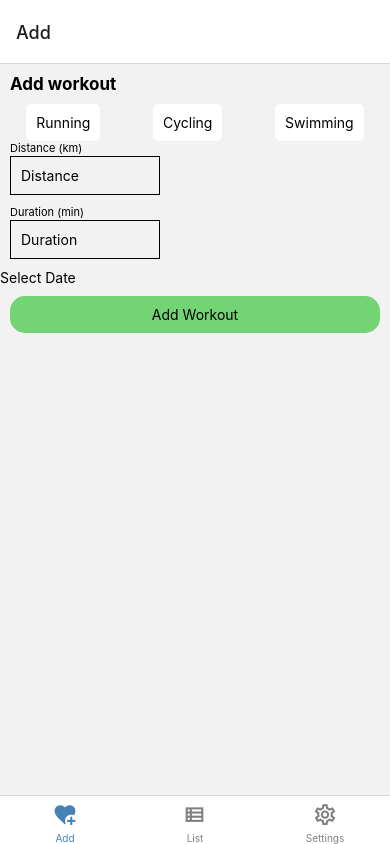
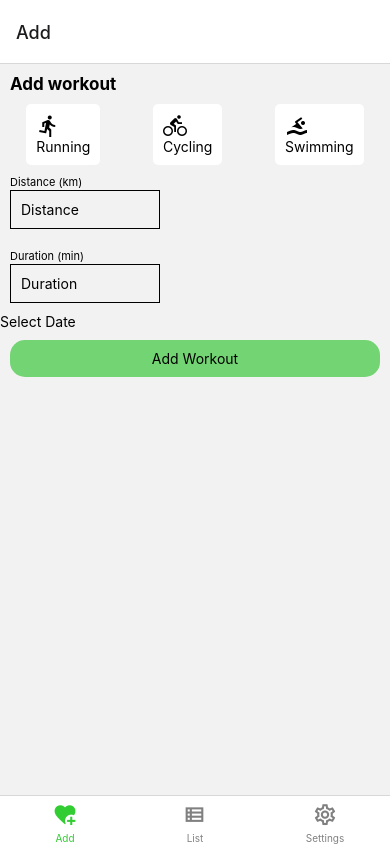
Before and after one commit to MaxPerunka/workout-diary, a React Native app: screen /Add in a window 390 px wide. Built offline with nearby package versions, Linux system fonts and the light colour scheme.

Commit message:
styling and additional stuff

```diff
--- a/App.js
+++ b/App.js
@@ -34,7 +34,7 @@ export default function App() {
             return <MaterialCommunityIcons
             name={iconName} size={size} color={color} />;
           },
-          tabBarActiveTintColor: 'steelblue',
+          tabBarActiveTintColor: 'limegreen',
           tabBarInactiveTintColor: 'gray',
         })}
       >
--- a/components/Add.js
+++ b/components/Add.js
@@ -1,8 +1,9 @@
-import { Text, TextInput, View, Pressable, Modal } from "react-native";
+import { Text, TextInput, View, Pressable, Modal, Alert } from "react-native";
 import style from "../style/style";
 import { Calendar } from "react-native-calendars";
 import React, { useContext, useState } from "react";
 import { WorkoutContext } from "./WorkoutContext";
+import { MaterialCommunityIcons } from '@expo/vector-icons';
 
 export default function Add() {
     const { addWorkout } = useContext(WorkoutContext);
@@ -17,12 +18,20 @@ export default function Add() {
         setDate(day.dateString)
     };
 
-    const handleAddWorkout = () => {
-        if (distance && duration && date) {
+     const handleAddWorkout = () => {
+        const parsedDistance = parseFloat(distance);
+        const parsedDuration = parseFloat(duration);
+
+        if (parsedDistance < 0 || parsedDuration < 0) {
+            Alert.alert('Invalid Input', 'You cant reverse time or move negatively.');
+            return;
+        }
+
+        if (parsedDistance && parsedDuration && date) {
           const newWorkout = {
             type: selectedType,
-            distance: parseFloat(distance),
-            duration: parseFloat(duration),
+            distance: parsedDistance,
+            duration: parsedDuration,
             date: date,
           };
 
@@ -49,6 +58,7 @@ export default function Add() {
           }}
           onPress={() => setSelectedType('Running')}
         >
+        <MaterialCommunityIcons name="run" size={24}/>
           <Text>Running</Text>
         </Pressable>
         <Pressable
@@ -59,6 +69,7 @@ export default function Add() {
           }}
           onPress={() => setSelectedType('Cycling')}
         >
+        <MaterialCommunityIcons name="bike" size={24}/>
           <Text>Cycling</Text>
         </Pressable>
         <Pressable
@@ -69,6 +80,7 @@ export default function Add() {
           }}
           onPress={() => setSelectedType('Swimming')}
         >
+        <MaterialCommunityIcons name="swim" size={24}/>
           <Text>Swimming</Text>
         </Pressable>
          </View>
--- a/components/List.js
+++ b/components/List.js
@@ -1,18 +1,19 @@
 import { FlatList, View, Text } from "react-native";
 import { WorkoutContext } from "./WorkoutContext";
 import { useContext } from "react";
+import style from "../style/style";
 
 export default function List() {
     const { workouts } = useContext(WorkoutContext);
 
     return(
         <View>
-            <Text>List of workouts</Text>
+            <Text style={style.title}>List of workouts</Text>
             <FlatList
                 data={workouts}
                 renderItem={({ item }) => (
                 <View>
-                    <Text>{`Type: ${item.type}, Distance: ${item.distance} km, Duration: ${item.duration} min, Date: ${item.date}`}</Text>
+                    <Text style={style.workouts}>{`Type: ${item.type}, Distance: ${item.distance} km, Duration: ${item.duration} min, Date: ${item.date}`}</Text>
                 </View>
                  )}
                  keyExtractor={(item, index) => index.toString()}
--- a/components/Settings.js
+++ b/components/Settings.js
@@ -1,10 +1,12 @@
 import { View } from "react-native";
 import { Text } from "react-native-paper";
+import { MaterialCommunityIcons } from '@expo/vector-icons';
+import style from "../style/style";
 export default function Settings() {
     return(
         <View>
-            <Text>Units</Text>
-
+            <Text style={style.title}>No miles</Text>
+            <MaterialCommunityIcons name="space-invaders" size={150} color="limegreen"/>
         </View>
     )
 }
--- a/package.json
+++ b/package.json
@@ -16,7 +16,8 @@
     "react": "18.2.0",
     "react-native": "0.73.2",
     "react-native-calendars": "^1.1304.1",
-    "react-native-paper": "^5.12.3"
+    "react-native-paper": "^5.12.3",
+    "react-native-vector-icons": "^10.0.3"
   },
   "devDependencies": {
     "@babel/core": "^7.20.0"
--- a/style/style.js
+++ b/style/style.js
@@ -23,6 +23,7 @@ export default StyleSheet.create({
         margin: 10,
     },
     minititle: {
+        marginTop: 10,
         marginLeft: 10,
         marginBottom: -9,
         fontSize: 11
@@ -31,5 +32,11 @@ export default StyleSheet.create({
         flexDirection: 'row',
         justifyContent: 'space-around'
     },
-
+    workouts: {
+        margin: 5,
+        fontSize: 11,
+        backgroundColor: "#99d499",
+        borderWidth: 1,
+        padding: 10
+    }
 });
```
Also changed, not shown: 1 other file (tests, documents, lock files or other folders).
